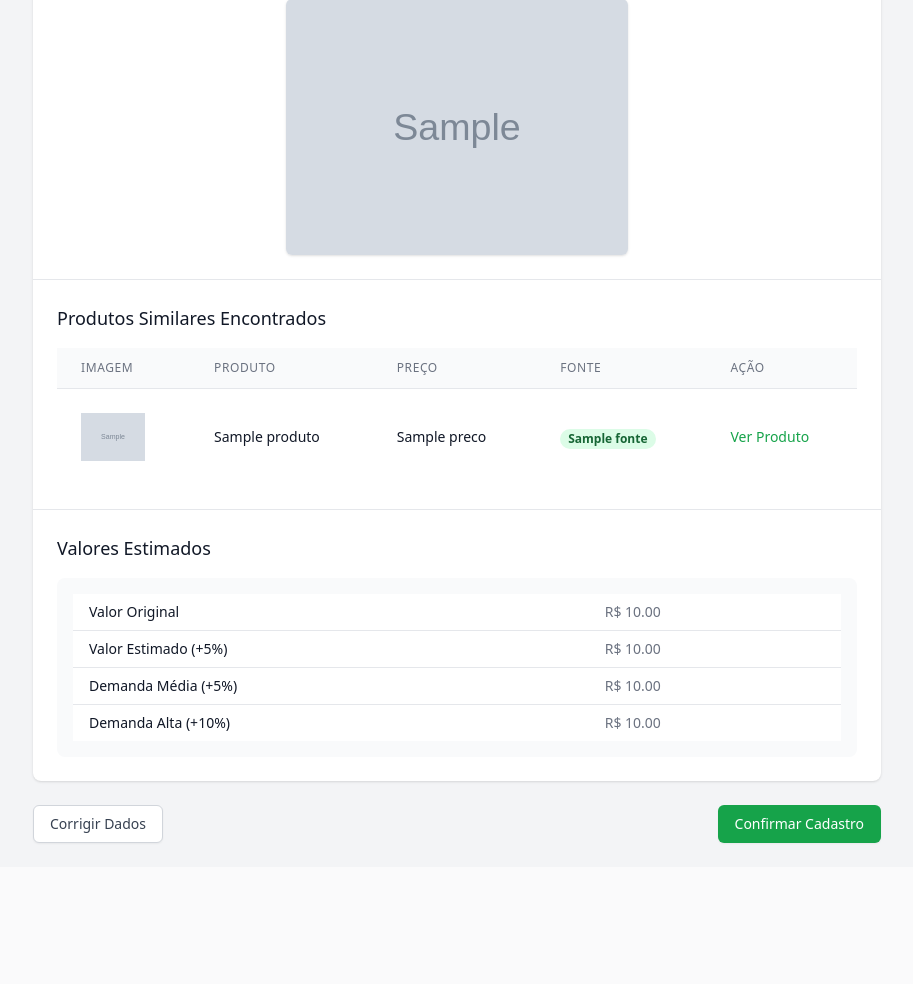
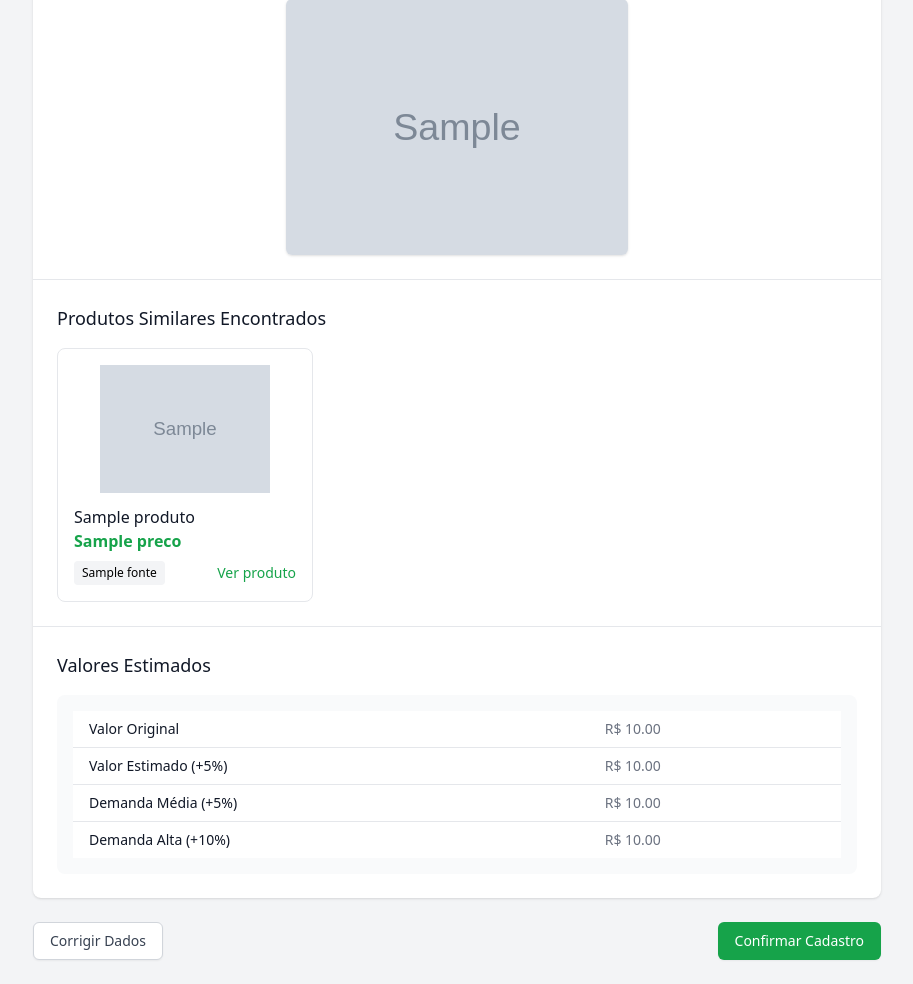
Before and after one commit to troqueiMudei/mudeiTroquei, a Flask app: template templates/preview_ficha.html in a window 1280 px wide. Shown: the part 1188-2172 px from the top of the page, without its empty margins (183-1096 px from the left). Before the commit the page ends 2032 px from the top, so only its background shows below. Run offline with Flask 3, Linux system fonts and the light colour scheme; the template is opened without the code that fills it: most values are stand-ins (such as "Sample title", 1, 10 or a date in 2020); grey boxes marked "Sample" are stand-in pictures; some libraries are stand-ins or nearby versions.

Commit message:
adicinando novo metodo de preview de fichas

```diff
--- a/app.py
+++ b/app.py
@@ -494,51 +494,24 @@ class ProdutoFinder:
     def _extract_products_alternative(self):
         """Método alternativo quando o principal falha"""
         try:
+            # Tenta encontrar elementos de forma mais genérica
             produtos = []
-            elements = self.driver.find_elements(By.XPATH, "//div[@role='listitem'] | //div[@role='article']")
+            elements = self.driver.find_elements(By.CSS_SELECTOR, "div[role='listitem'], div[role='article']")
 
             for element in elements[:5]:  # Limita a 5 itens
                 try:
-                    # Extrai nome
-                    name = self._safe_extract_text(element, [
-                        ".//h3", ".//h4",
-                        ".//div[contains(@class, 'title')]",
-                        ".//div[contains(@class, 'header')]"
-                    ])
-
-                    # Extrai preço
-                    price = self._safe_extract_text(element, [
-                        ".//span[contains(@class, 'price')]",
-                        ".//span[contains(@class, 'e10twf')]",
-                        ".//span[contains(@class, 'a8Pemb')]"
-                    ]) or "Preço não disponível"
-
-                    # Extrai URL
-                    url = self._safe_extract_attr(element, "href", [
-                        ".//a"
-                    ]) or "#"
-
-                    # Extrai imagem
-                    img = self._safe_extract_attr(element, "src", [
-                        ".//img"
-                    ]) or ""
-
-                    if name and url:
-                        produtos.append({
-                            "nome": name,
-                            "preco": price,
-                            "url": url,
-                            "img": img,
-                            "fonte": "Google Lens"
-                        })
-                except Exception as e:
-                    logger.warning(f"Erro ao extrair produto: {str(e)}")
+                    produto = {
+                        "nome": element.find_element(By.CSS_SELECTOR, "[role='heading']").text,
+                        "preco": element.find_element(By.CSS_SELECTOR, "span").text,
+                        "url": element.find_element(By.CSS_SELECTOR, "a").get_attribute("href"),
+                        "img": element.find_element(By.CSS_SELECTOR, "img").get_attribute("src")
+                    }
+                    produtos.append(produto)
+                except:
                     continue
 
-            return produtos
-
-        except Exception as e:
-            logger.error(f"Erro na extração alternativa: {str(e)}")
+            return produtos if produtos else []
+        except:
             return []
 
     def fallback_search_by_image_description(self, image_path=None, description=None):
@@ -812,18 +785,34 @@ class ProdutoFinder:
             logger.error(f"Erro no upload da imagem: {str(e)}")
             return None
 
-    def buscar_produtos_por_imagem(self, image_url):
-        """Busca produtos similares por URL de imagem com fallback"""
-        logger.info(f"Iniciando busca para imagem: {image_url}")
-
-        # Primeiro tenta com Selenium
-        produtos = self._buscar_com_selenium(image_url)
-
-        if not produtos:
-            logger.info("Nenhum produto encontrado via Selenium, tentando API alternativa")
-            produtos = self.buscar_produtos_alternativo(image_url)
-
-        return produtos[:5]  # Limita a 5 resultados
+    def buscar_produtos_por_imagem(self, image_url=None, image=None, image_data=None):
+        """Método principal para buscar produtos por imagem"""
+        try:
+            if not self._initialize_driver():
+                return []
+
+            # Converte a imagem para URL se necessário
+            img_url = self._convert_image_to_url(image=image, image_url=image_url, image_data=image_data)
+            if not img_url:
+                return []
+
+            # Monta a URL de busca no Google Lens
+            search_url = f"https://lens.google.com/uploadbyurl?url={urllib.parse.quote(img_url)}"
+            self.driver.get(search_url)
+
+            # Espera os resultados carregarem
+            time.sleep(5)
+
+            # Extrai os produtos
+            produtos = self._extract_products_comprehensive()
+
+            return produtos[:5]  # Retorna no máximo 5 produtos
+
+        except Exception as e:
+            logger.error(f"Erro na busca por imagem: {str(e)}")
+            return []
+        finally:
+            self.cleanup()
 
     def _extrair_produtos_avancado(self):
         """Método robusto para extração de produtos com múltiplas estratégias"""
@@ -1348,50 +1337,32 @@ class ProdutoFinder:
         return "#"
 
     def _extract_products_comprehensive(self):
-        """Método mais robusto para extrair produtos com todas as informações"""
-        produtos = []
-
-        try:
-            # Espera até que os resultados estejam carregados
-            WebDriverWait(self.driver, 20).until(
-                EC.presence_of_element_located(
-                    (By.XPATH, "//div[contains(@class, 'sh-dgr__grid-result') or contains(@class, 'Lv3Kxc')]"))
+        """Método robusto para extração de produtos"""
+        try:
+            # Espera até que os resultados estejam visíveis
+            WebDriverWait(self.driver, 15).until(
+                EC.presence_of_element_located((By.XPATH, "//div[contains(@class, 'sh-dgr__grid-result')]"))
             )
 
-            # Extrai os produtos usando JavaScript para maior confiabilidade
+            # Extrai usando JavaScript para maior confiabilidade
             produtos = self.driver.execute_script("""
                 const results = [];
-                const productContainers = document.querySelectorAll('div.sh-dgr__grid-result, div.Lv3Kxc, div[data-product]');
-
-                productContainers.forEach(container => {
+                const containers = document.querySelectorAll('div.sh-dgr__grid-result, div[data-product]');
+
+                containers.forEach(container => {
                     try {
-                        // Extrai nome
-                        const nameElement = container.querySelector('h3, h4, [role="heading"], [class*="title"]');
-                        const name = nameElement?.innerText?.trim() || 'Produto similar';
-
-                        // Extrai preço
-                        const priceElement = container.querySelector('[class*="price"], span[aria-hidden="true"]');
-                        const price = priceElement?.innerText?.trim() || 'Preço não disponível';
-
-                        // Extrai URL
-                        const linkElement = container.querySelector('a');
-                        const url = linkElement?.href || '#';
-
-                        // Extrai imagem
-                        const imgElement = container.querySelector('img');
-                        const img = imgElement?.src || '';
-
-                        // Extrai fonte (Google Shopping ou outro)
-                        const source = container.classList.contains('sh-dgr__grid-result') ?
-                            'Google Shopping' : 'Google Lens';
-
-                        if (name && url) {
+                        const nameEl = container.querySelector('h3, h4, [role="heading"]');
+                        const priceEl = container.querySelector('[class*="price"], span[aria-hidden="true"]');
+                        const linkEl = container.querySelector('a');
+                        const imgEl = container.querySelector('img');
+
+                        if (nameEl && linkEl) {
                             results.push({
-                                nome: name,
-                                preco: price,
-                                url: url,
-                                img: img,
-                                fonte: source
+                                nome: nameEl.innerText.trim(),
+                                preco: priceEl?.innerText?.trim() || 'Preço não disponível',
+                                url: linkEl.href,
+                                img: imgEl?.src || '',
+                                fonte: 'Google Shopping'
                             });
                         }
                     } catch (e) {
@@ -1399,14 +1370,18 @@ class ProdutoFinder:
                     }
                 });
 
-                return results.slice(0, 5); // Limita a 5 resultados
+                return results.slice(0, 5);
             """) or []
+
+            # Se não encontrou, tenta método alternativo
+            if not produtos:
+                produtos = self._extract_products_alternative()
+
+            return produtos
 
         except Exception as e:
             logger.error(f"Erro na extração principal: {str(e)}")
-            produtos = self._extract_products_alternative()
-
-        return produtos
+            return self._extract_products_alternative()
 
     def _extract_products(self):
         """Extrai produtos com múltiplas estratégias"""
@@ -1565,30 +1540,6 @@ class ProdutoFinder:
                 continue
 
         return produto
-
-    def buscar_produtos_similares(image_url):
-        """Busca produtos similares no Google Lens com mais informações"""
-        try:
-            finder = ProdutoFinder()
-            produtos = finder.buscar_produtos_por_url(image_url)
-
-            # Filtra e formata os resultados
-            produtos_formatados = []
-            for produto in produtos:
-                if produto.get('nome') and produto.get('url'):
-                    produtos_formatados.append({
-                        'nome': produto.get('nome', 'Produto similar'),
-                        'preco': produto.get('preco', 'Preço não disponível'),
-                        'url': produto.get('url', '#'),
-                        'imagem': produto.get('img', ''),
-                        'fonte': produto.get('fonte', 'Google Lens')
-                    })
-
-            return produtos_formatados[:5]  # Limita a 5 resultados
-
-        except Exception as e:
-            logger.error(f"Erro na busca de produtos similares: {str(e)}")
-            return []
 
     def _executar_busca(self, search_url):
         """Método interno para executar a busca no Google Lens"""
@@ -2086,9 +2037,9 @@ def preview_ficha():
                     img_url = finder._convert_image_to_url(image=img)
                     form_data['imagem_url'] = img_url
 
-                    # Buscar produtos similares com as melhorias
+                    # Buscar produtos similares
                     if img_url:
-                        form_data['produtos_similares'] = buscar_produtos_similares(img_url)
+                        form_data['produtos_similares'] = finder.buscar_produtos_por_url(img_url)
                 except Exception as e:
                     logger.error(f"Erro ao processar imagem: {str(e)}")
                     form_data['erro_imagem'] = str(e)
--- a/templates/preview_ficha.html
+++ b/templates/preview_ficha.html
@@ -155,48 +155,37 @@
         {% if ficha.produtos_similares %}
         <div class="p-6 border-b border-gray-200">
             <h2 class="text-lg font-medium text-gray-900 mb-4">Produtos Similares Encontrados</h2>
-            <div class="overflow-x-auto">
-                <table class="min-w-full divide-y divide-gray-200">
-                    <thead class="bg-gray-50">
-                        <tr>
-                            <th scope="col" class="px-6 py-3 text-left text-xs font-medium text-gray-500 uppercase tracking-wider">Imagem</th>
-                            <th scope="col" class="px-6 py-3 text-left text-xs font-medium text-gray-500 uppercase tracking-wider">Produto</th>
-                            <th scope="col" class="px-6 py-3 text-left text-xs font-medium text-gray-500 uppercase tracking-wider">Preço</th>
-                            <th scope="col" class="px-6 py-3 text-left text-xs font-medium text-gray-500 uppercase tracking-wider">Fonte</th>
-                            <th scope="col" class="px-6 py-3 text-left text-xs font-medium text-gray-500 uppercase tracking-wider">Ação</th>
-                        </tr>
-                    </thead>
-                    <tbody class="bg-white divide-y divide-gray-200">
+            <div class="grid grid-cols-1 md:grid-cols-2 lg:grid-cols-3 gap-4">
                 {% for produto in ficha.produtos_similares %}
-                        <tr>
-                            <td class="px-6 py-4 whitespace-nowrap">
-                                {% if produto.imagem %}
-                                <img src="{{ produto.imagem }}" alt="{{ produto.nome }}" class="h-16 w-16 object-contain">
+                <div class="border rounded-lg p-4 hover:shadow-md transition-shadow">
+                    <div class="flex justify-center mb-3">
+                        {% if produto.img %}
+                        <img src="{{ produto.img }}" alt="{{ produto.nome }}"
+                             class="h-32 w-full object-contain">
                         {% else %}
-                                <div class="h-16 w-16 bg-gray-100 flex items-center justify-center">
-                                    <span class="text-xs text-gray-400">Sem imagem</span>
+                        <div class="h-32 w-full bg-gray-100 flex items-center justify-center">
+                            <span class="text-gray-400">Sem imagem</span>
                         </div>
                         {% endif %}
-                            </td>
-                            <td class="px-6 py-4 whitespace-nowrap">
-                                <div class="text-sm font-medium text-gray-900">{{ produto.nome }}</div>
-                            </td>
-                            <td class="px-6 py-4 whitespace-nowrap">
-                                <div class="text-sm text-gray-900">{{ produto.preco }}</div>
-                            </td>
-                            <td class="px-6 py-4 whitespace-nowrap">
-                                <span class="px-2 inline-flex text-xs leading-5 font-semibold rounded-full bg-green-100 text-green-800">
+                    </div>
+                    <h3 class="font-medium text-gray-900 truncate">{{ produto.nome }}</h3>
+                    <p class="text-green-600 font-semibold">{{ produto.preco }}</p>
+                    <div class="mt-2 flex justify-between items-center">
+                        <span class="text-xs bg-gray-100 px-2 py-1 rounded">
                             {{ produto.fonte }}
                         </span>
-                            </td>
-                            <td class="px-6 py-4 whitespace-nowrap text-sm font-medium">
-                                <a href="{{ produto.url }}" target="_blank" class="text-green-600 hover:text-green-900">Ver Produto</a>
-                            </td>
-                        </tr>
+                        <a href="{{ produto.url }}" target="_blank"
+                           class="text-sm text-green-600 hover:text-green-800 hover:underline">
+                            Ver produto
+                        </a>
+                    </div>
+                </div>
                 {% endfor %}
-                    </tbody>
-                </table>
             </div>
+        </div>
+        {% else %}
+        <div class="p-6 border-b border-gray-200">
+            <p class="text-gray-500">Nenhum produto similar encontrado.</p>
         </div>
         {% endif %}
 
```
Lines whose indentation alone changed are shown as unchanged.
